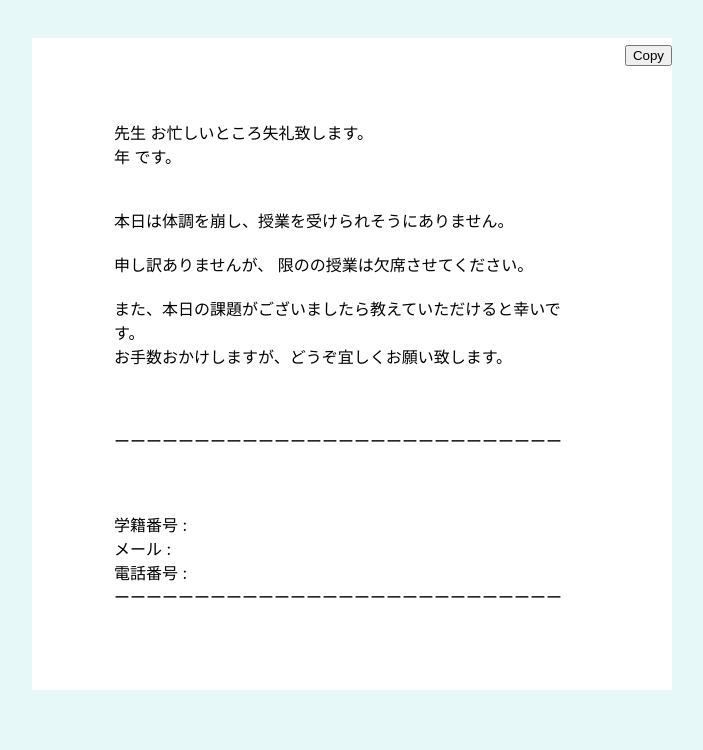
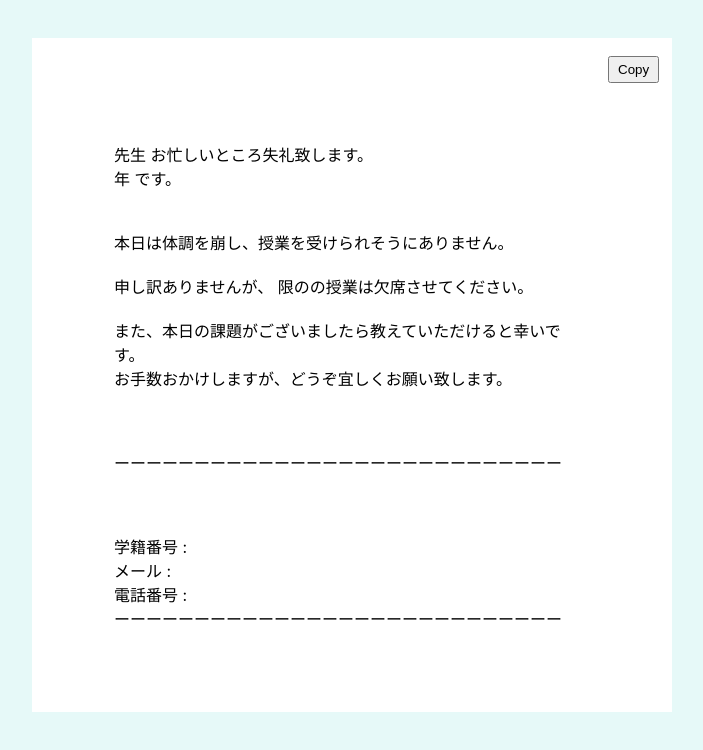
Before and after one commit to yusei53/ASAP, a React (Create React App) app: page /home in a window 1280 px wide. Shown: the top 750 px of the page, without its empty margins (288-991 px from the left). Built offline with nearby package versions, Linux system fonts and the light colour scheme.

Commit message:
copyボタン設置場所変更

```diff
--- a/src/components/TemMessage.jsx
+++ b/src/components/TemMessage.jsx
@@ -53,5 +53,6 @@ export const TemMessage = (props) => {
 const SBox = styled.div`
   background-color: white;
   margin-right: 10px;
+  margin-top: 8%;
   padding: 18px;
 `;
--- a/src/components/Test.jsx
+++ b/src/components/Test.jsx
@@ -30,9 +30,9 @@ export const Test = () => {
     <SDiv>
       <div id="copy-text">
         <SCopyButton>
-          <button onClick={copyToClipboard}>
+          <CopyButton onClick={copyToClipboard}>
             {isCopied ? "Copied!" : "Copy"}
-          </button>
+          </CopyButton>
         </SCopyButton>
         <TemMessage
           teacher={teacher}
@@ -50,11 +50,15 @@ export const Test = () => {
 };
 
 const SDiv = styled.div`
-  margin-: 10%;
+
 `;
 
 const SCopyButton = styled.div`
-  position: fixed;
-  top: 5.5%;
-  right: 25%;
+  margin-top:-9%;
+  margin-left: 100%;
+
 `;
+
+const CopyButton = styled.button`
+  padding:4px 8px;
+`
```
